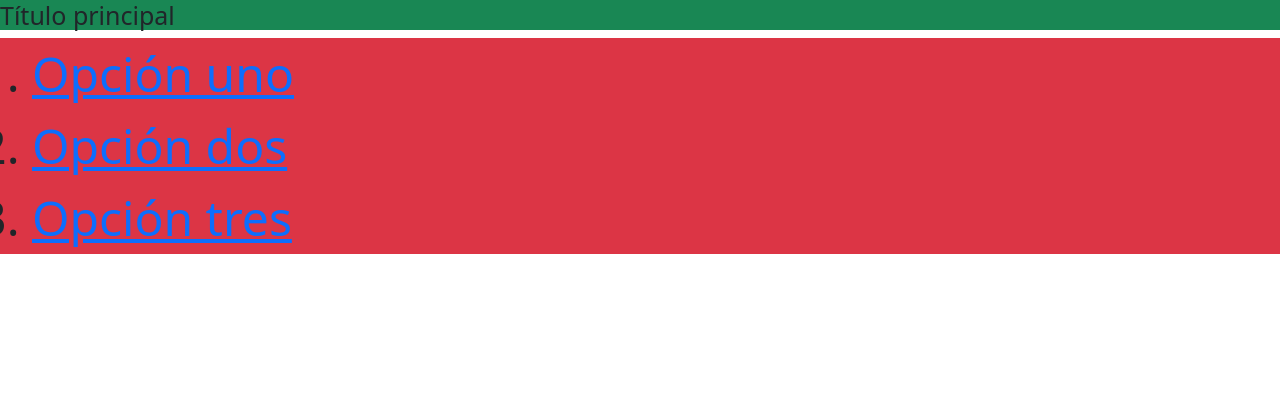
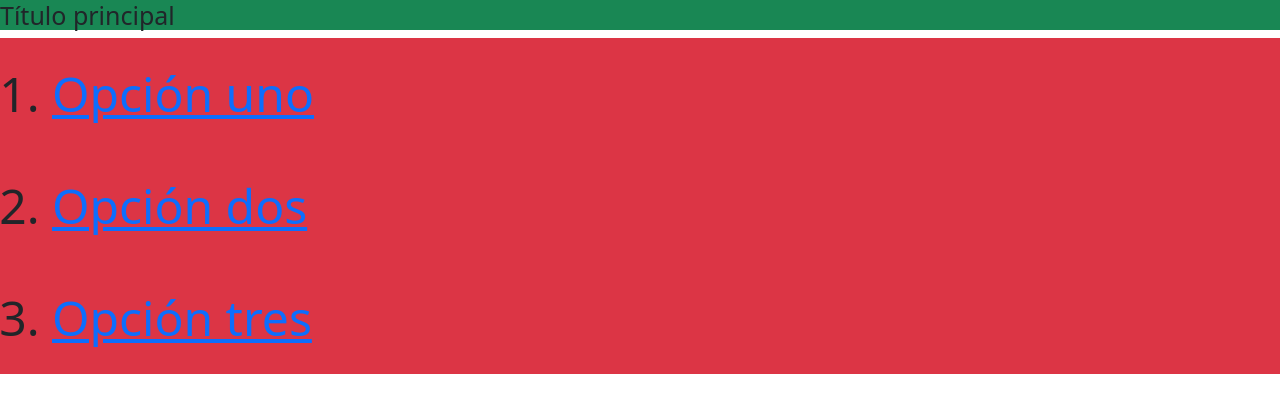
Before and after one commit to marcosOjedaEscalante/02_gitavanzado, a plain HTML site: page index.html in a window 1280 px wide. Drawn offline with nearby package versions, Linux system fonts and the light colour scheme.

Commit message:
requerimiento cuatro completo

```diff
--- a/style.css
+++ b/style.css
@@ -4,4 +4,8 @@ h1{
 
 li{
     font-size: 3em;
+    margin-left: 20px;
+    margin-right: 20px;
+    padding-top: 20px;
+    padding-bottom: 20px;
 }
```
